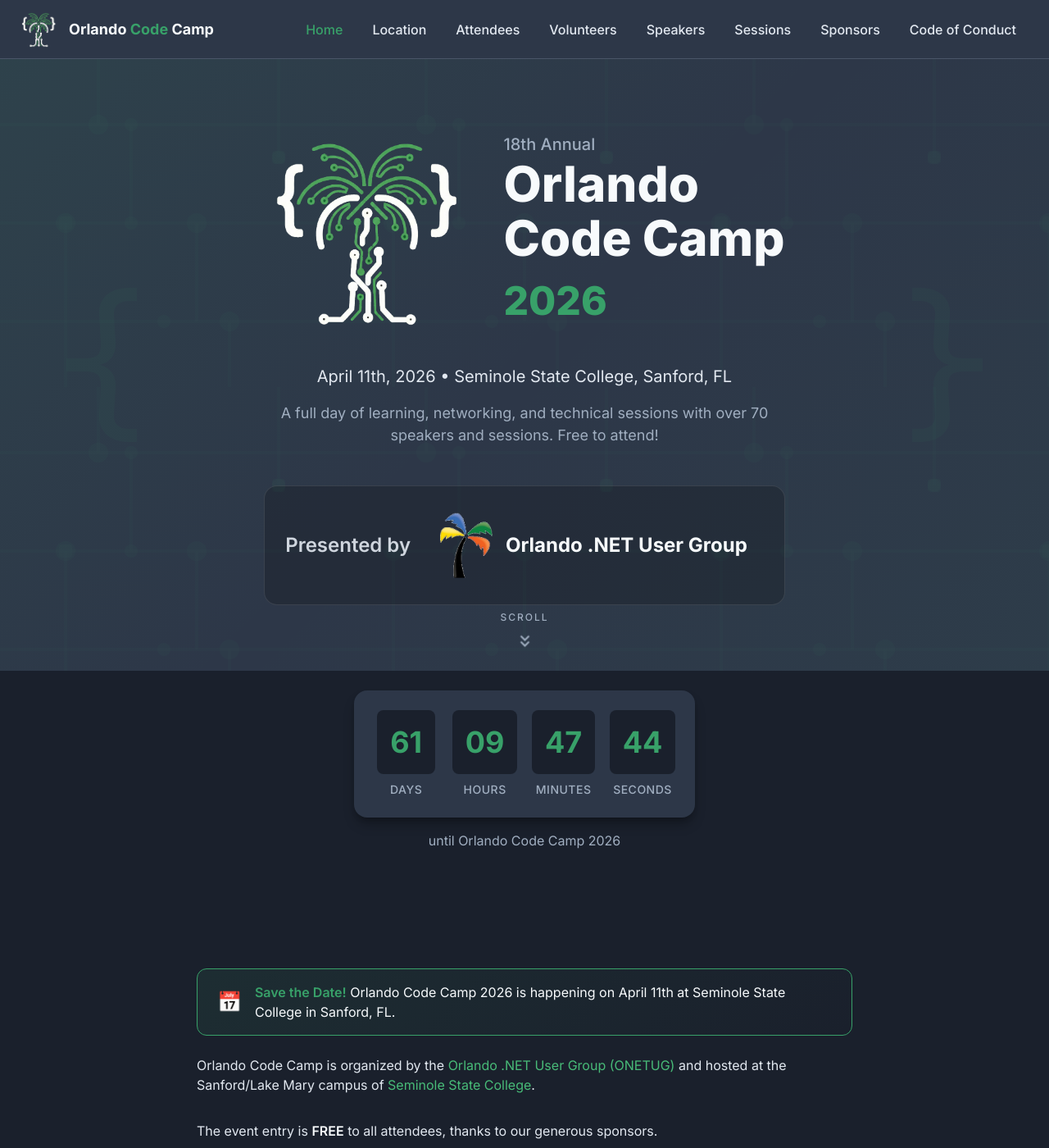
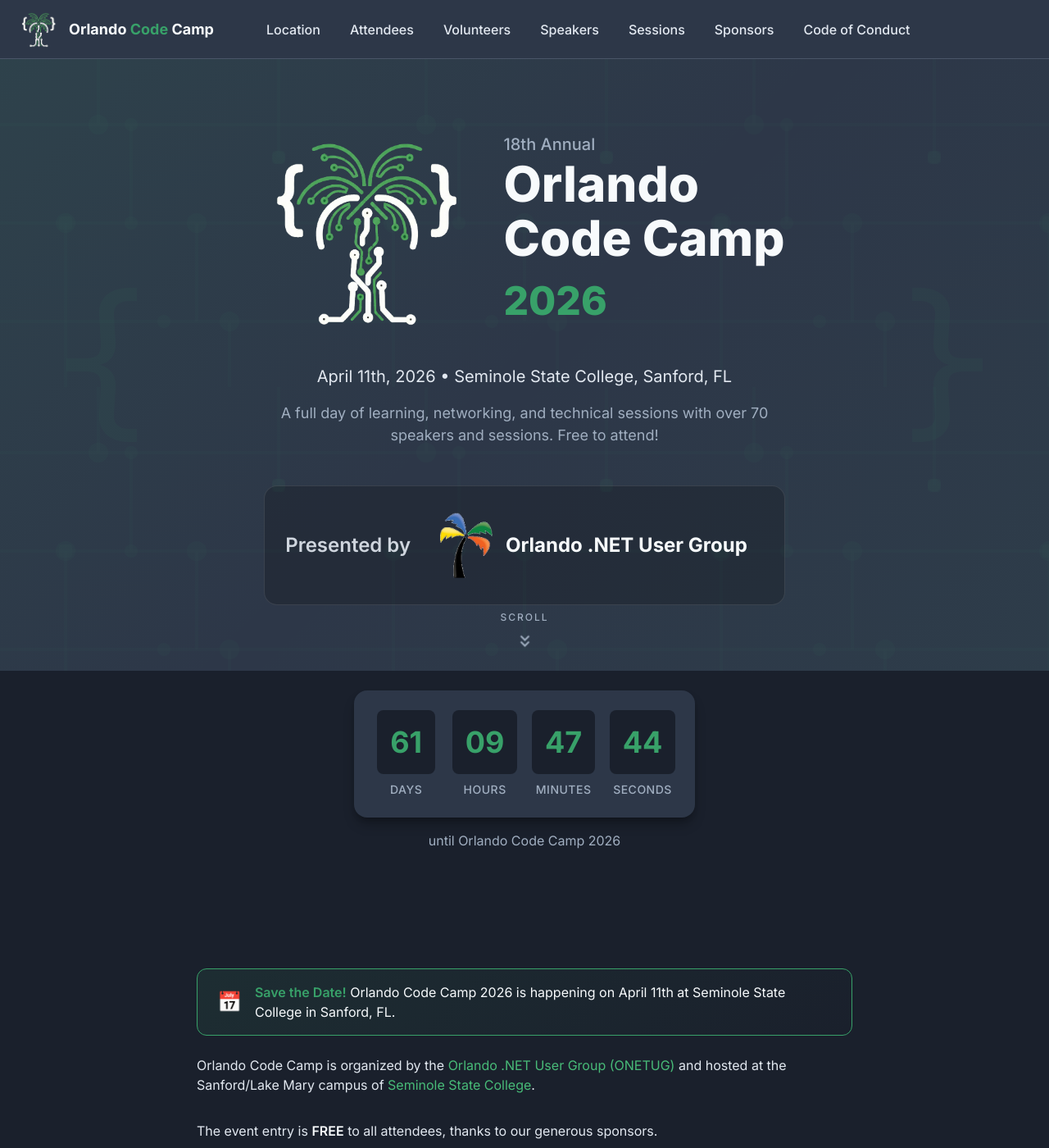
Before and after one commit to Orlando-Codecamp/orlandocodecamp.github.io, a Jekyll site: the page built from index.md, in a window 1280 px wide and 1400 px high. Shown: the whole window at 82% size. Built offline with Jekyll 4.4.1, drawn with Linux system fonts in a browser that asks for light colours.

Commit message:
style: Hide Home nav link and reposition navigation
- Hide Home from navigation (logo already links to home)
- Move nav items to flow after logo instead of right-aligned
- Add spacing between logo text and first nav item
- Keep mobile menu toggle right-aligned

Co-Authored-By: Claude Opus 4.5 <noreply@anthropic.com>

```diff
--- a/_sass/redesign/_navigation.scss
+++ b/_sass/redesign/_navigation.scss
@@ -31,7 +31,7 @@
 .header-container {
   display: flex;
   align-items: center;
-  justify-content: space-between;
+  gap: var(--spacing-6);
   height: 100%;
   max-width: var(--container-max-width);
   margin: 0 auto;
@@ -39,6 +39,7 @@
 
   @include tablet-up {
     padding: 0 var(--spacing-6);
+    gap: var(--spacing-8);
   }
 }
 
@@ -91,6 +92,7 @@
     display: flex;
     align-items: center;
     gap: var(--spacing-1);
+    margin-left: var(--spacing-4);
   }
 }
 
@@ -135,6 +137,7 @@
   width: 44px;
   height: 44px;
   padding: 0;
+  margin-left: auto;
   background: none;
   border: none;
   cursor: pointer;
```
Also changed, not shown: index.md (+1 -0 lines).
